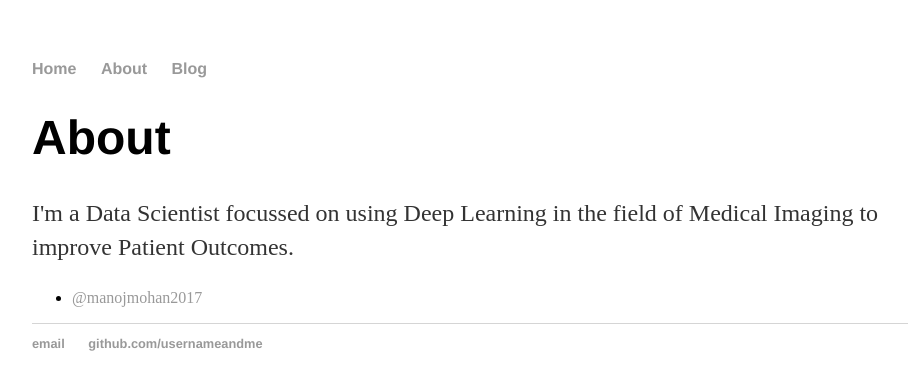
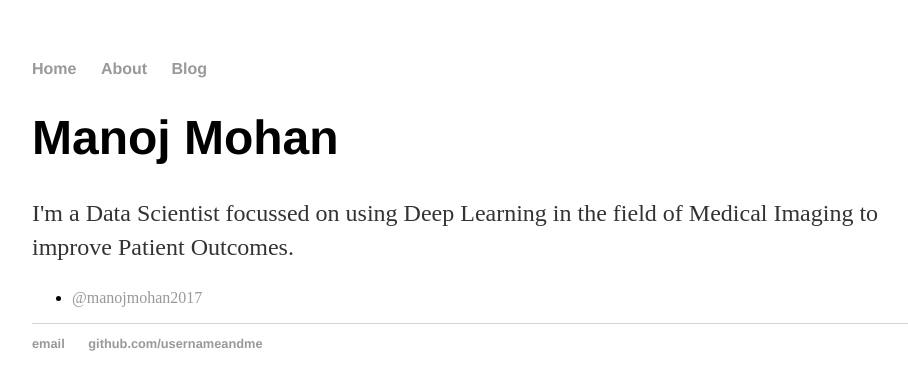
Before and after one commit to mkmohangb/usernameandme.github.io, a Jekyll site: the page built from about/index.html, in a window 1280 px wide. Shown: the top 390 px of the page, without its empty margins (160-1068 px from the left). Built offline with Jekyll 4.4.1, drawn with Linux system fonts in a browser that asks for light colours.

Commit message:
Update index.html

```diff
--- a/about/index.html
+++ b/about/index.html
@@ -4,7 +4,7 @@ title: Manoj Mohan's Blog
 ---
 
 <div class="about">
-			<h1>About</h1>
+			<h1>Manoj Mohan</h1>
 			<p>I'm a Data Scientist focussed on using Deep Learning in the field of Medical Imaging to improve Patient Outcomes.</p>
 
 			<ul class="contacts">
```
